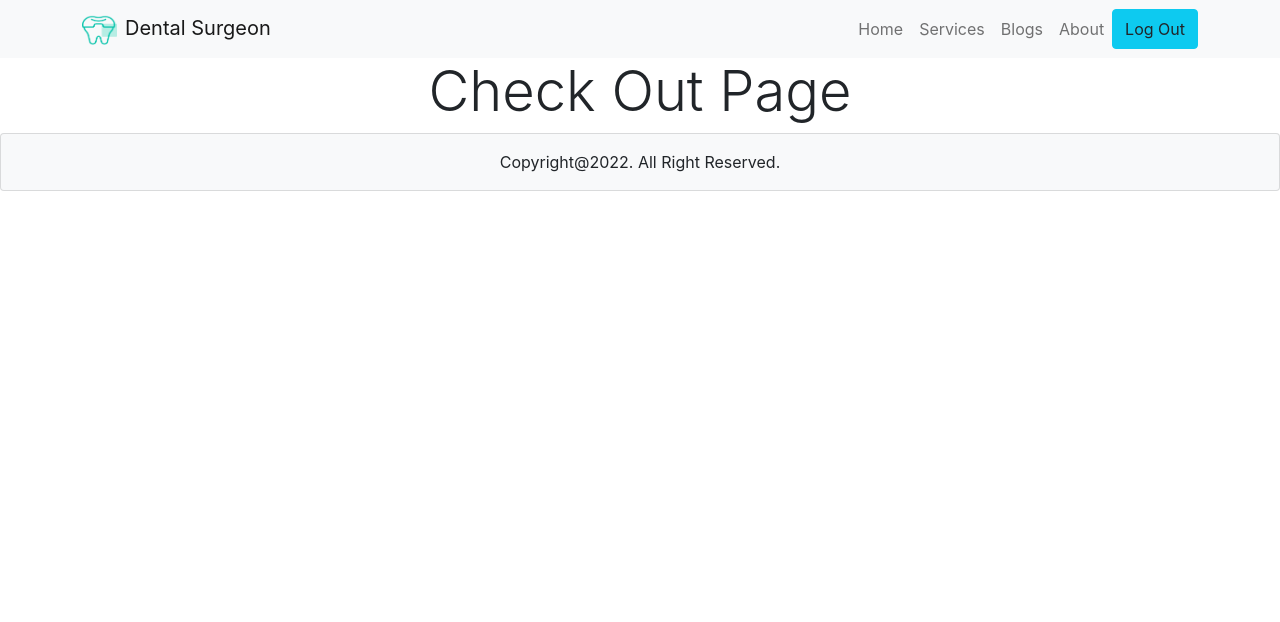
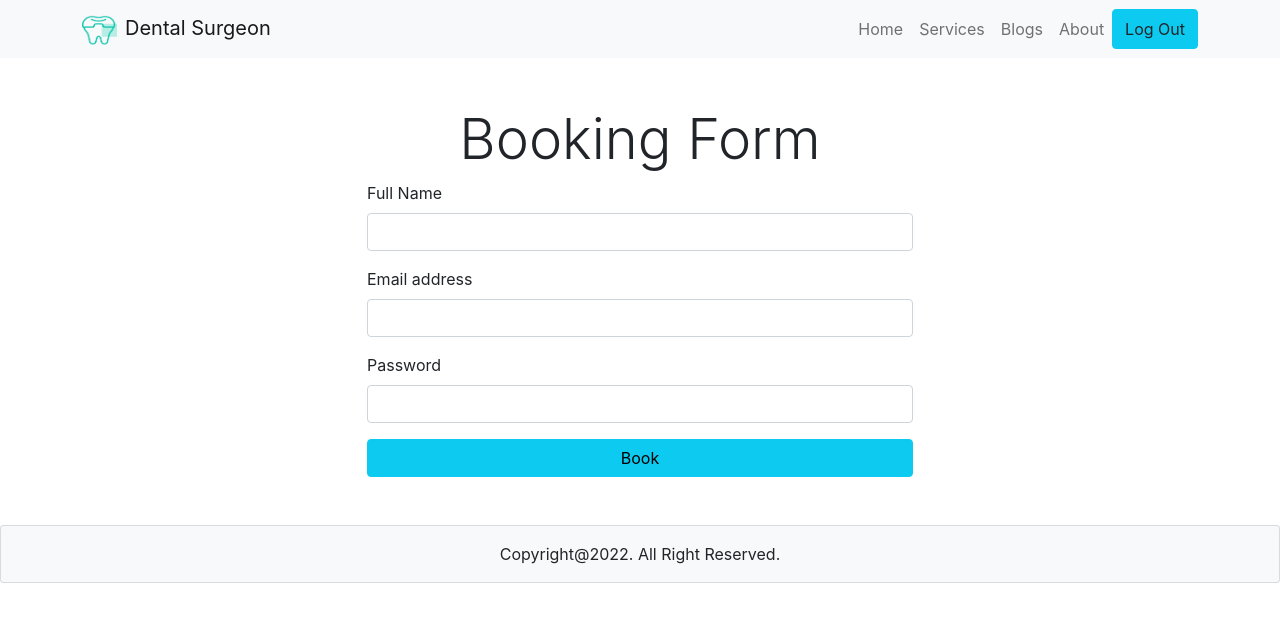
Before and after one commit to hasanmint/dental-surgeon-website, a React (Create React App) app: page /checkout in a window 1280 px wide. Shown: the top 622 px of the page. Built offline with nearby package versions, Linux system fonts and the light colour scheme; no server answers; sample sign-in values are in the browser's storage.

Commit message:
update checkout page

```diff
--- a/src/Pages/About/About.js
+++ b/src/Pages/About/About.js
@@ -1,10 +1,27 @@
 import React from 'react';
+import aboutme from '../../images/about-me.png';
 
 const About = () => {
     return (
-        <div>
-            <h2 className='display-4 text-center'>About Page</h2>
+        <><div className="container-fluid bg-body">
+            <div class=" container col-xxl-8 sm-gy-3 mt-5">
+                <div class="row flex-lg-row-reverse align-items-center  py-1 mb-5">
+                    <div class=" col-sm-12 col-lg-6">
+                        <img src={aboutme} class="d-block mx-lg-auto img-fluid shadow-sm p-3 mb-5 bg-body rounded-circle " alt="Bootstrap Themes" width="350" height="300" loading="lazy" />
+                    </div>
+                    <div class="col-lg-6">
+                        <h3 className="">Mission 2022 To be Professional Web Developer</h3>
+                        <h1 class="display-5 fw-bold lh-1  mb-3"> <span className='text-info'>About Me</span></h1>
+                        <p>Hi , I'm Md. Hasan Ali. As my Target Stay Focused on become a Professional Full-Stack Web Developer.Get the skills to work with both back-end and front-end technologies.My goals and dream to build professional websites and learn advanced topics.To full fill my goal i will give me best effort with hardwork to learn.</p>
+                        <div class="d-grid gap-2 d-md-flex justify-content-md-start">
+                            <button type="button" class="btn btn-info px-4 me-md-2">learn More</button>
+
+                        </div>
+                    </div>
+                </div>
+            </div>
         </div>
+        </>
     );
 };
 
--- a/src/Pages/Auth/Login/Login.js
+++ b/src/Pages/Auth/Login/Login.js
@@ -65,11 +65,11 @@ const Login = () => {
                     </div>
                     <form onSubmit={handleLogin}>
                         <div className="form-group mb-3">
-                            <input type="email" className='form-control' name="email" id="" placeholder='Enter Email' />
+                            <input type="email" className='form-control' name="email" id="" placeholder='Enter Email' required />
                         </div>
 
                         <div className="form-group mb-3">
-                            <input type="password" className='form-control' name="password" id="" placeholder='Enter Password' />
+                            <input type="password" className='form-control' name="password" id="" placeholder='Enter Password' required />
                         </div>
                         <button type="submit" className="btn btn-info w-100 fw-bold">Login</button>
 
--- a/src/Pages/Auth/Register/Register.js
+++ b/src/Pages/Auth/Register/Register.js
@@ -44,15 +44,15 @@ const Register = () => {
                     </div>
                     <form onSubmit={handleRegister}>
                         <div className="form-group mb-3">
-                            <input type="text" className='form-control' name="name" id="" placeholder='Full Name' />
+                            <input type="text" className='form-control' name="name" id="" placeholder='Full Name' required />
                         </div>
 
                         <div className="form-group mb-3">
-                            <input type="email" className='form-control' name="email" id="" placeholder='Enter Email' />
+                            <input type="email" className='form-control' name="email" id="" placeholder='Enter Email' required />
                         </div>
 
                         <div className="form-group mb-3">
-                            <input type="password" className='form-control' name="password" id="" placeholder='Enter Password' />
+                            <input type="password" className='form-control' name="password" id="" placeholder='Enter Password' required/>
                         </div>
                         <button type="submit" className="btn btn-info w-100 fw-bold">Register</button>
                     </form>
--- a/src/Pages/Blogs/Blogs.js
+++ b/src/Pages/Blogs/Blogs.js
@@ -5,6 +5,7 @@ const Blogs = () => {
         <div className='container'>
             <div className="row">
                 <div className="col-md-8 offset-md-2">
+                    <h2 className='display-5 fw-bold lh-1 mb-5 mt-5 text-info text-center'>My Blogs</h2>
                     <h2 className='display-4 text-center'>Question With Answer</h2>
                     <div className='question'>
                         <h4>Q:1 What is th difference between authorization and authentication ?</h4>
--- a/src/Pages/CheckOut/CheckOut.js
+++ b/src/Pages/CheckOut/CheckOut.js
@@ -2,8 +2,32 @@ import React from 'react';
 
 const CheckOut = () => {
     return (
-        <div>
-            <h2 className='display-4 text-center'>Check Out Page</h2>
+        <div className='container'>
+
+            <div className="row mt-5 mb-5">
+                <h2 className='display-4 text-center '>Booking Form</h2>
+                <div className="col-md-6 offset-md-3">
+                    <form>
+                        <div class="mb-3">
+                            <label for="exampleInputEmail1" class="form-label">Full Name</label>
+                            <input type="text" class="form-control" id="exampleInputEmail1" aria-describedby="emailHelp" required/>
+
+                        </div>
+                        <div class="mb-3">
+                            <label for="exampleInputEmail1" class="form-label">Email address</label>
+                            <input type="email" class="form-control" id="exampleInputEmail1" aria-describedby="emailHelp" required/>
+
+                        </div>
+                        <div class="mb-3">
+                            <label for="exampleInputPassword1" class="form-label">Password</label>
+                            <input type="password" class="form-control" id="exampleInputPassword1" required />
+                        </div>
+
+                        <button type="submit" class="btn btn-info w-100">Book</button>
+                    </form>
+
+                </div>
+            </div>
         </div>
     );
 };
--- a/src/Pages/ServiceDetail/ServiceDetail.js
+++ b/src/Pages/ServiceDetail/ServiceDetail.js
@@ -1,31 +1,31 @@
 import React from 'react';
-import { Button, Card } from 'react-bootstrap';
-
 import { Link, useParams } from 'react-router-dom';
+import service from '../../images/service.jpg';
 
 const ServiceDetail = () => {
     const { serviceId } = useParams();
     return (
-        <div className='container'>
-            <>
-                <Card>
-                    {/* <Card.Img variant="top" src={serviceId} /> */}
-                    <Card.Body>
-                        <Card.Text>
-                            <div>
-                                Service Details :{serviceId}
-                                <div className="text-center">
-                                    <Link to='/checkout'>
-                                        <button className="btn-info">CheckOut</button>
-                                    </Link>
-                                </div>
-                            </div>
-                        </Card.Text>
-                    </Card.Body>
-                </Card>
 
-            </>
-        </div>
+        <>
+            <div className='container'></div>
+            <div className="container">
+                <div className="row my-5">
+                    <div className="col-md-6">
+                        <img src={service} alt="" width={500} height={300} />
+                    </div>
+                    <div className="col-md-6">
+                        <h1>Service Details :{serviceId}</h1>
+                        <h2>General Dental Care</h2>
+                        <h3>$7000</h3>
+                        <p>This dental service includes routine dental examinations or check-ups & oral health advice.</p>
+                        <Link to="/checkout" >
+                            <p className='btn btn-info text-light fw-bold'>CheckOut</p>
+                        </Link>
+                    </div>
+                </div>
+            </div>
+        </>
+
     );
 };
 
--- a/src/Pages/Services/Services.js
+++ b/src/Pages/Services/Services.js
@@ -12,7 +12,7 @@ const Services = () => {
     }, [])
     return (
         <div className=''>
-            <h2 className='display-5 fw-bold lh-1 mb-5 text-info text-center'>My Services</h2>
+            <h2 className='display-5 fw-bold lh-1 mb-5 mt-5 text-info text-center'>My Services</h2>
             <div className="shadow-none p-3 mb-5 bg-light rounded">
                 <div className="container text-center mt-5 mb-5">
                     <Row xs={1} md={2} lg={3} className="g-4">
```
Also changed, not shown: src/images/about-me.png (added), src/images/service.jpg (added).
